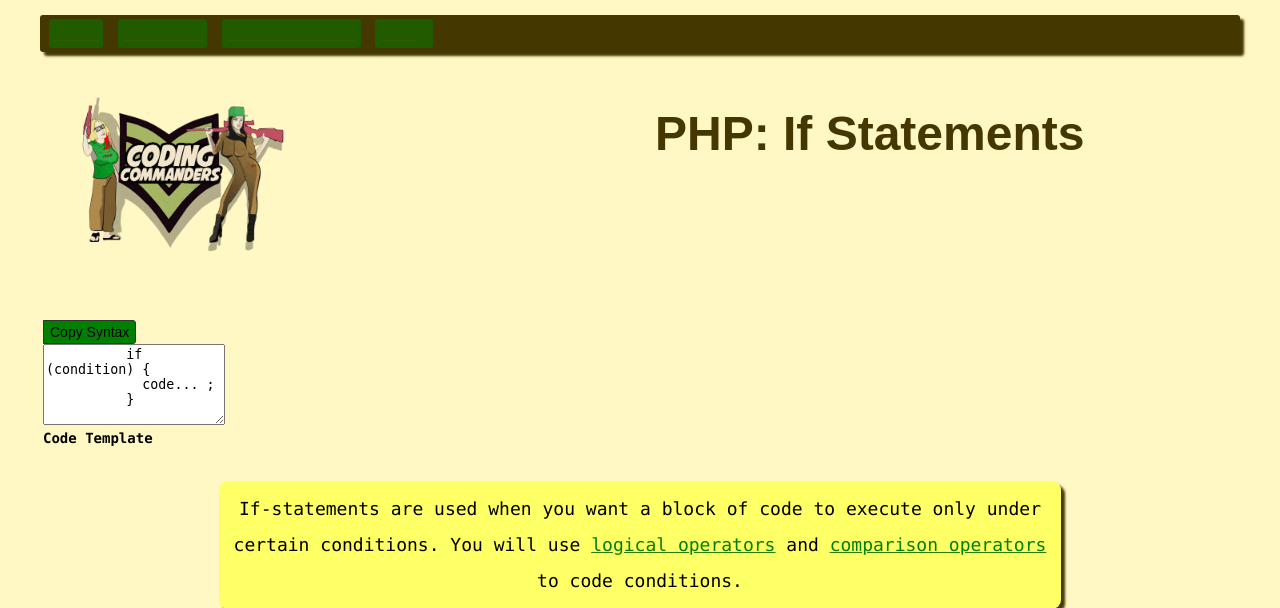
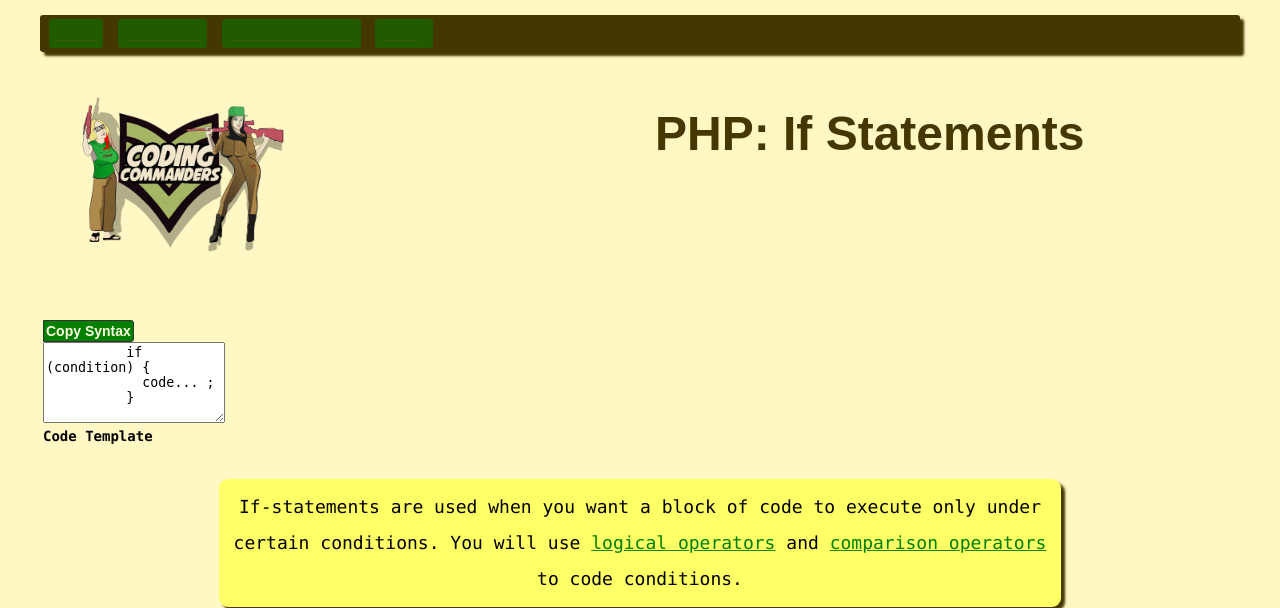
Before and after one commit to Caprica0606/website, a PHP site: page /ifthenM.php in a window 1280 px wide. Shown: the top 608 px of the page. Run offline with PHP 8.4, Linux system fonts and the light colour scheme.

Commit message:
lesson css

```diff
--- a/codingCommanders/phpMatFiles/customLessons.css
+++ b/codingCommanders/phpMatFiles/customLessons.css
@@ -1,3 +1,5 @@
+
+
 label {
   clear: both;
   font-size: 14px;
@@ -18,8 +20,6 @@
   back
 }
 
-
-
 ::-moz-focus-inner {
   padding: 0;
   border: 0;
@@ -37,7 +37,10 @@
 button {
   position: relative;
   background-color: green;
+  color: lightyellow;
+  font-weight: bold;
   border-radius: 0 3px 3px 0;
+  padding: 2px;
   cursor: pointer;
 }
 
```
